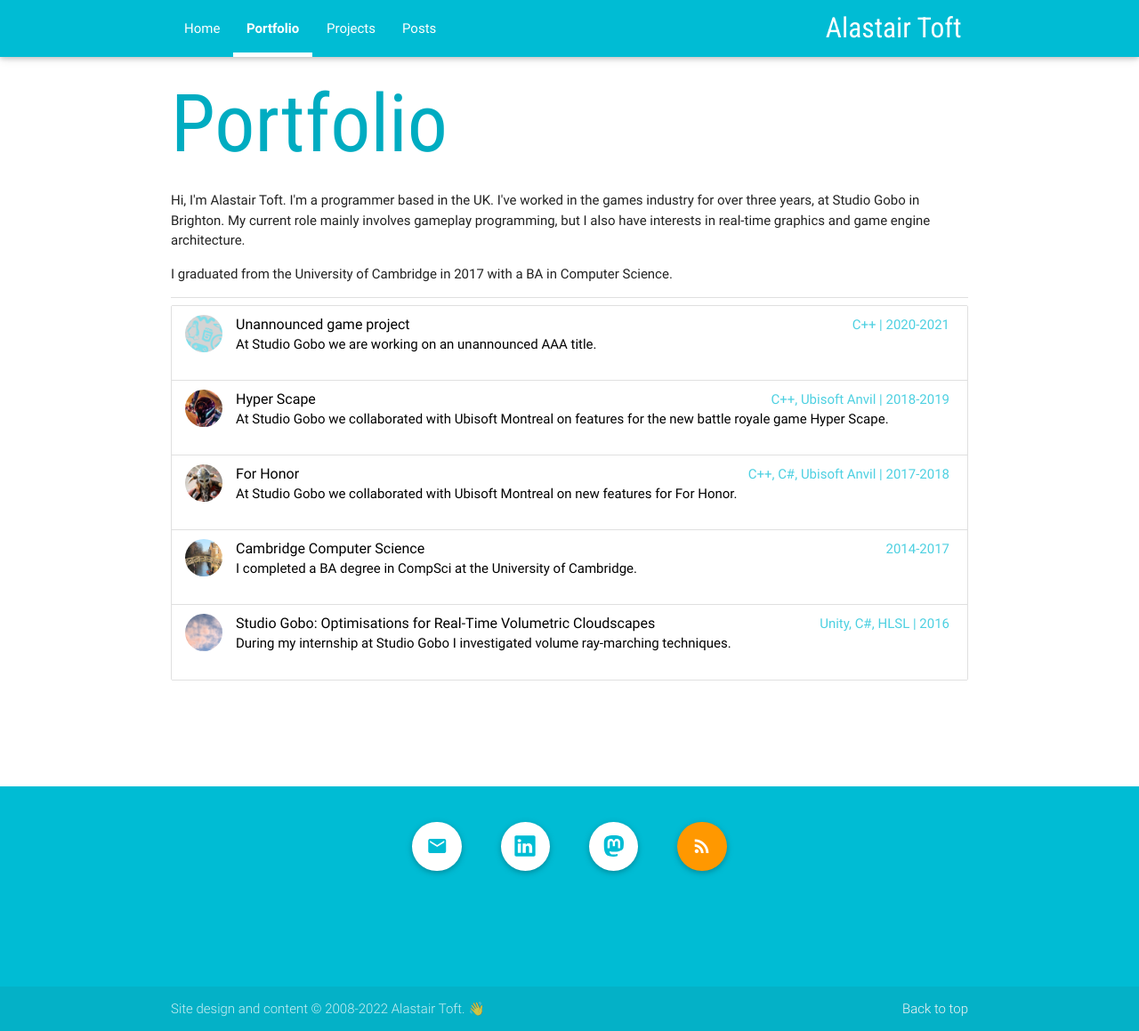
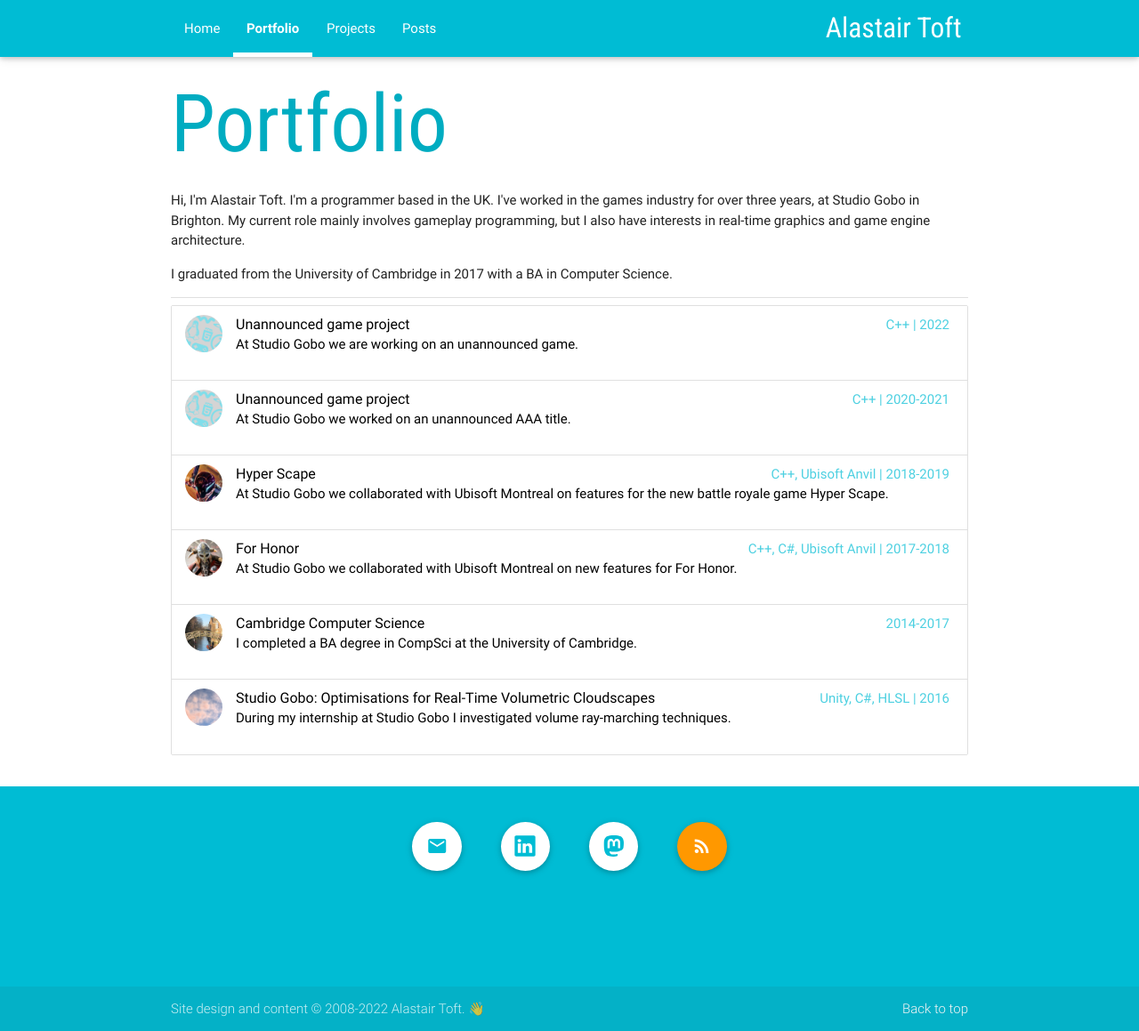
Before and after one commit to atoft/atoft.github.io, a Jekyll site: the page built from portfolio/index.html, in a window 1280 px wide and 1159 px high. Shown: the whole window at 89% size. Built offline with Jekyll 4.4.1, drawn with Linux system fonts in a browser that asks for light colours; nearby versions of some CDN libraries.

Commit message:
Update unannounced.

```diff
--- a/_portfolio/gobo-unannounced-2020.html
+++ b/_portfolio/gobo-unannounced-2020.html
@@ -1,15 +1,15 @@
 ---
 layout: portfolio
 title: Unannounced game project
-summary: At Studio Gobo we are working on an unannounced AAA title.
+summary: At Studio Gobo we worked on an unannounced AAA title.
 year: 2020-2021
 date: 2020-01-01
 metadata: C++
 thumb: images/icons/icon_generic.png
 
 about: >
-  <p>I am a gameplay programmer at Studio Gobo. We're working on an unannounced AAA game, on which
-  I'm helping implement several gameplay systems.</p>
+  <p>I am a gameplay programmer at Studio Gobo. We worked on an unannounced AAA game, on which
+  I helped implement several gameplay systems in C++.</p>
 more:
 links: >
   <ul>
--- /dev/null
+++ b/_portfolio/gobo-unannounced-2022.html
@@ -0,0 +1,17 @@
+---
+layout: portfolio
+title: Unannounced game project
+summary: At Studio Gobo we are working on an unannounced game.
+year: 2022
+date: 2022-01-01
+metadata: C++
+thumb: images/icons/icon_generic.png
+
+about: >
+  <p>I am a senior engineer at Studio Gobo. We are working on an unannounced game.</p>
+more:
+links: >
+  <ul>
+  <li><a target="_blank" href="http://studiogobo.com">Studio Gobo</a></li>
+  </ul>
+---
```
